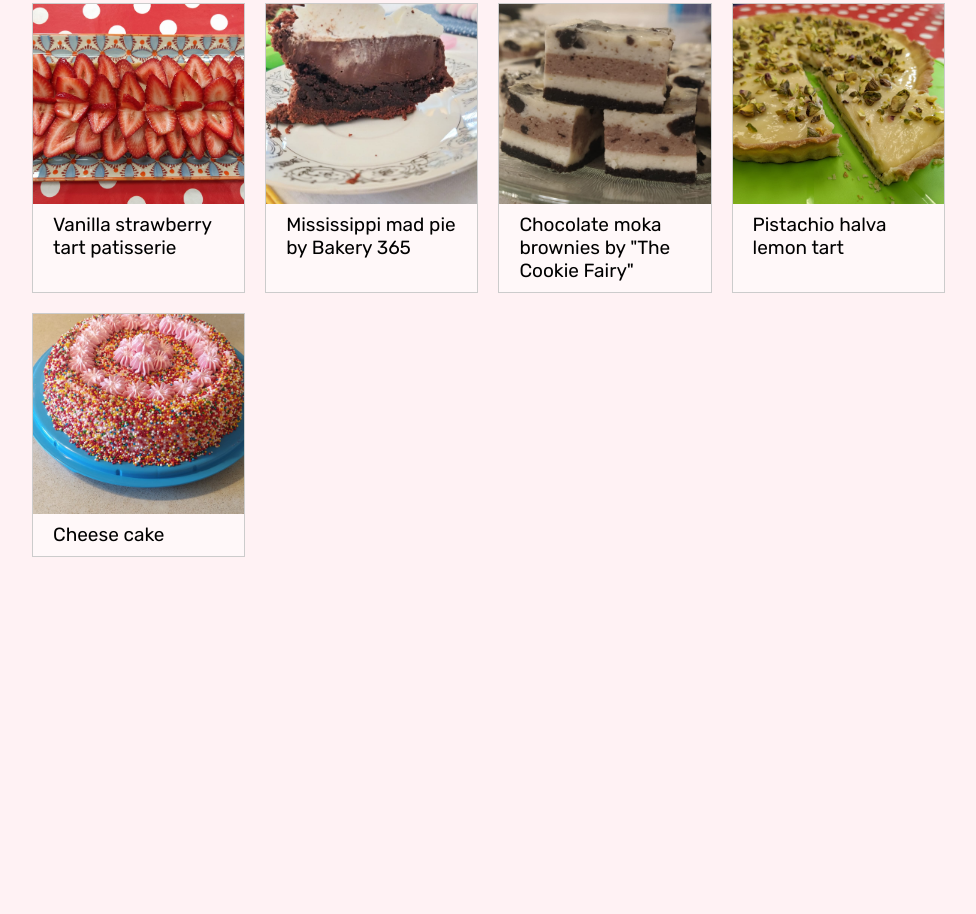
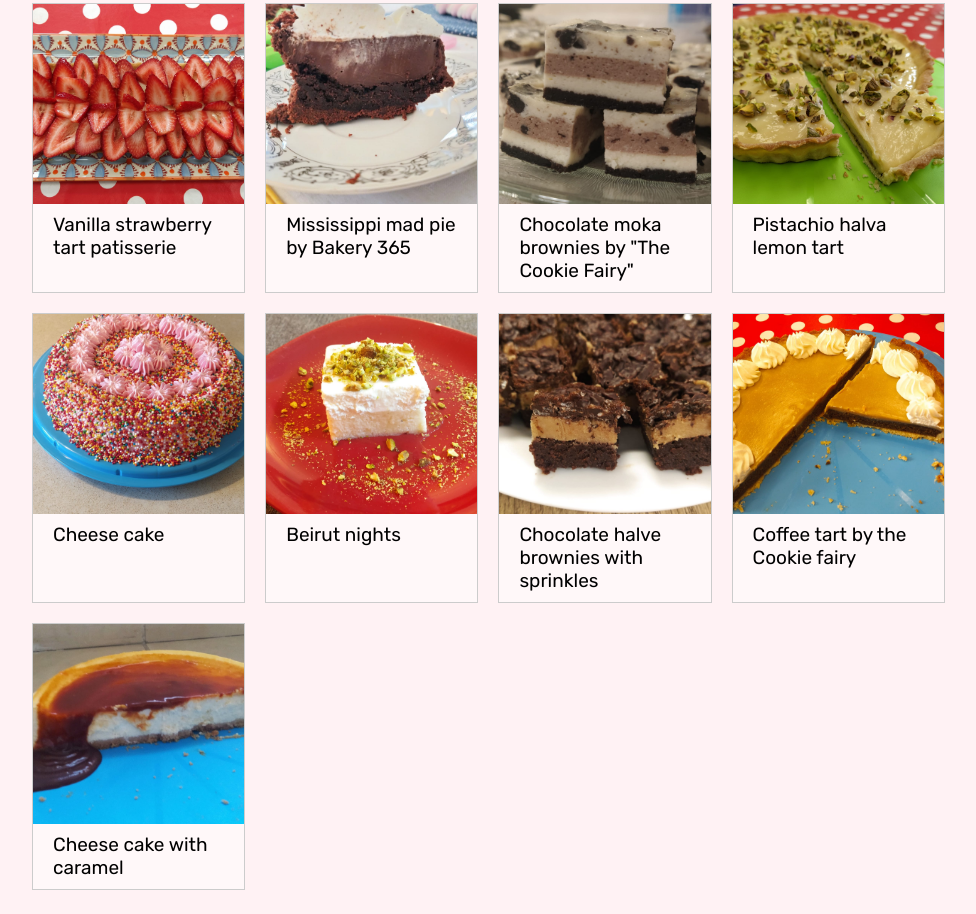
Before and after one commit to AmitLevinson/dr-cake, a plain HTML site: page index.html in a window 1280 px wide. Shown: the part 1889-2803 px from the top of the page, without its empty margins (138-1114 px from the left). Before the commit the page ends 2506 px from the top, so only its background shows below. Drawn offline with Linux system fonts and the light colour scheme; a web font is replaced by a local one.

Commit message:
add moe cakes

```diff
--- a/index.html
+++ b/index.html
@@ -313,6 +313,50 @@
                 </div>
             </div>
 
+            <div class="card">
+                <div class="card-image">
+                    <img src="cakes/beirut_nights.jpeg" alt="Beirut nights">
+                </div>
+                <div class="card-body">
+                    <p>
+                        Beirut nights
+                    </p>
+                </div>
+            </div>
+
+            <div class="card">
+                <div class="card-image">
+                    <img src="cakes/chocolate_halva_sprinkles.jpeg" alt="Chocolate halve brownies with sprinkles">
+                </div>
+                <div class="card-body">
+                    <p>
+                        Chocolate halve brownies with sprinkles
+                    </p>
+                </div>
+            </div>
+
+            <div class="card">
+                <div class="card-image">
+                    <img src="cakes/coffee_tart.jpeg" alt="Coffee tart by the Cookie fairy">
+                </div>
+                <div class="card-body">
+                    <p>
+                        Coffee tart by the Cookie fairy
+                    </p>
+                </div>
+            </div>
+
+            <div class="card">
+                <div class="card-image">
+                    <img src="cakes/caramel_cheese_cage.jpeg" alt="Coffee tart by the Cookie fairy">
+                </div>
+                <div class="card-body">
+                    <p>
+                        Cheese cake with caramel
+                    </p>
+                </div>
+            </div>
+
 
         </div>
 
```
Also changed, not shown: cakes/beirut_nights.jpeg (added), cakes/caramel_cheese_cage.jpeg (added), cakes/chocolate_halva_sprinkles.jpeg (added), cakes/coffee_tart.jpeg (added).
